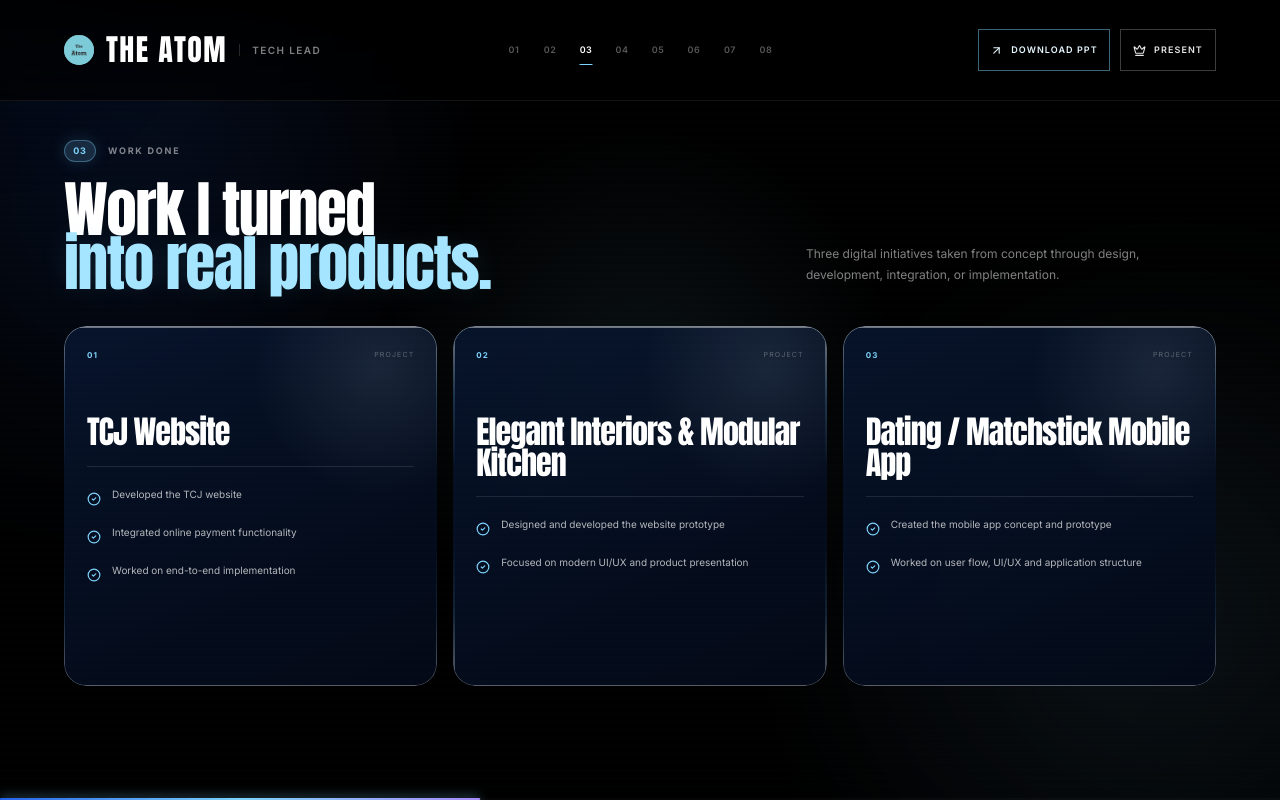
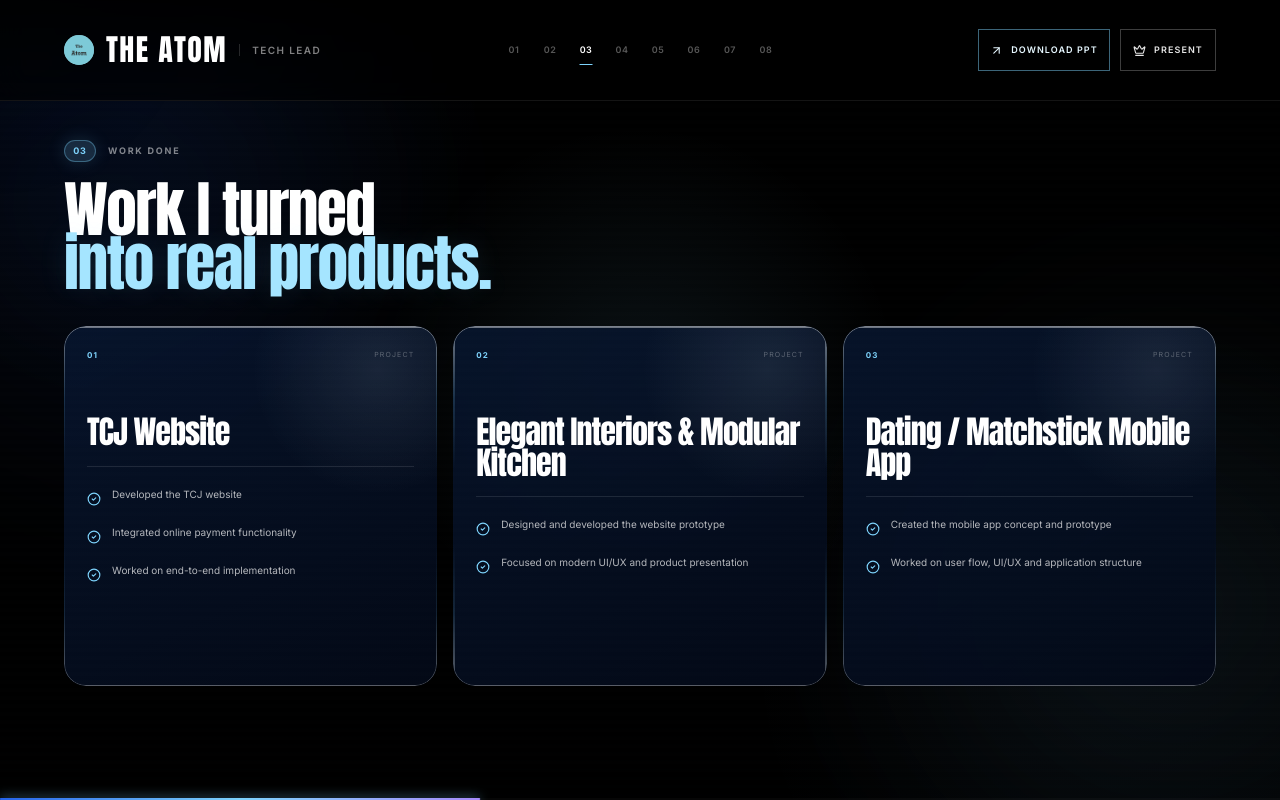
Before and after one commit to hariharan-developer-31/PPT, a React (Vite) app: page / in a window 1280 px wide. Both pictures are taken after a click on the button "03". Built offline with nearby package versions, Linux system fonts and the light colour scheme.

Commit message:
Remove work slide supporting text

```diff
--- a/src/sections/slides.tsx
+++ b/src/sections/slides.tsx
@@ -92,7 +92,7 @@ export function RoleSlide() {
 export function WorkDoneSlide() {
   return (
     <section className="slide" aria-labelledby="work-title">
-      <ReviewHeader number="03" label="Work done" title={<span id="work-title">Work I turned<br /><em>into real products.</em></span>} description="Three digital initiatives taken from concept through design, development, integration, or implementation." />
+      <ReviewHeader number="03" label="Work done" title={<span id="work-title">Work I turned<br /><em>into real products.</em></span>} />
       <div className="project-story-grid">
         {reviewData.projects.map((project, index) => (
           <motion.article className="project-story-card liquid-glass glass-hover" key={project.name} initial={{ opacity: 0, y: 22 }} animate={{ opacity: 1, y: 0 }} transition={{ delay: 0.1 + index * 0.08, duration: 0.5, ease }}>
--- a/src/utils/downloadPpt.ts
+++ b/src/utils/downloadPpt.ts
@@ -103,7 +103,7 @@ export async function downloadReviewPpt() {
   // 03 — Work Done
   {
     const slide = pptx.addSlide()
-    addHeading(slide, 3, 'Work Done', 'Work I turned into real products.', 'Projects taken from concept through design, development, integration, or implementation.')
+    addHeading(slide, 3, 'Work Done', 'Work I turned into real products.')
     reviewData.projects.forEach((project, index) => {
       const x = 0.62 + index * 4.12
       addCard(slide, x, 2.5, 3.82, 3.85)
```
